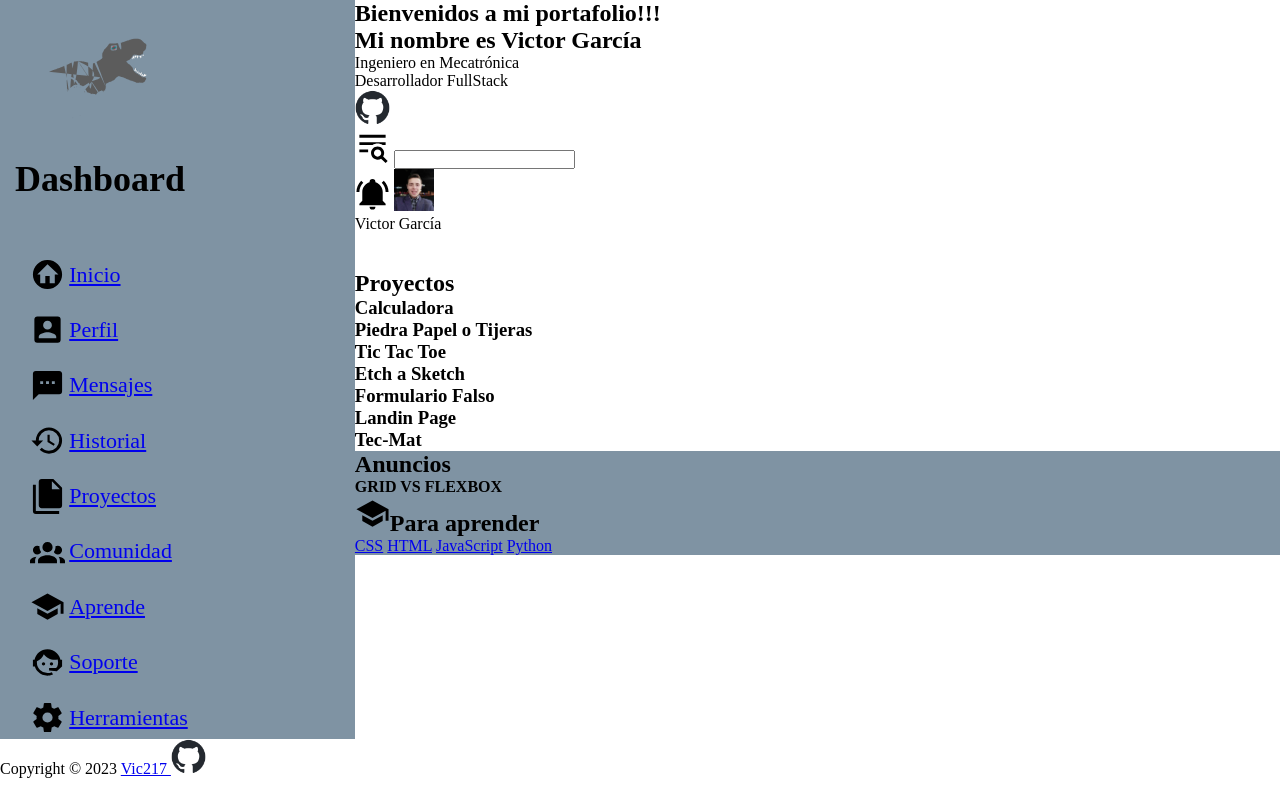
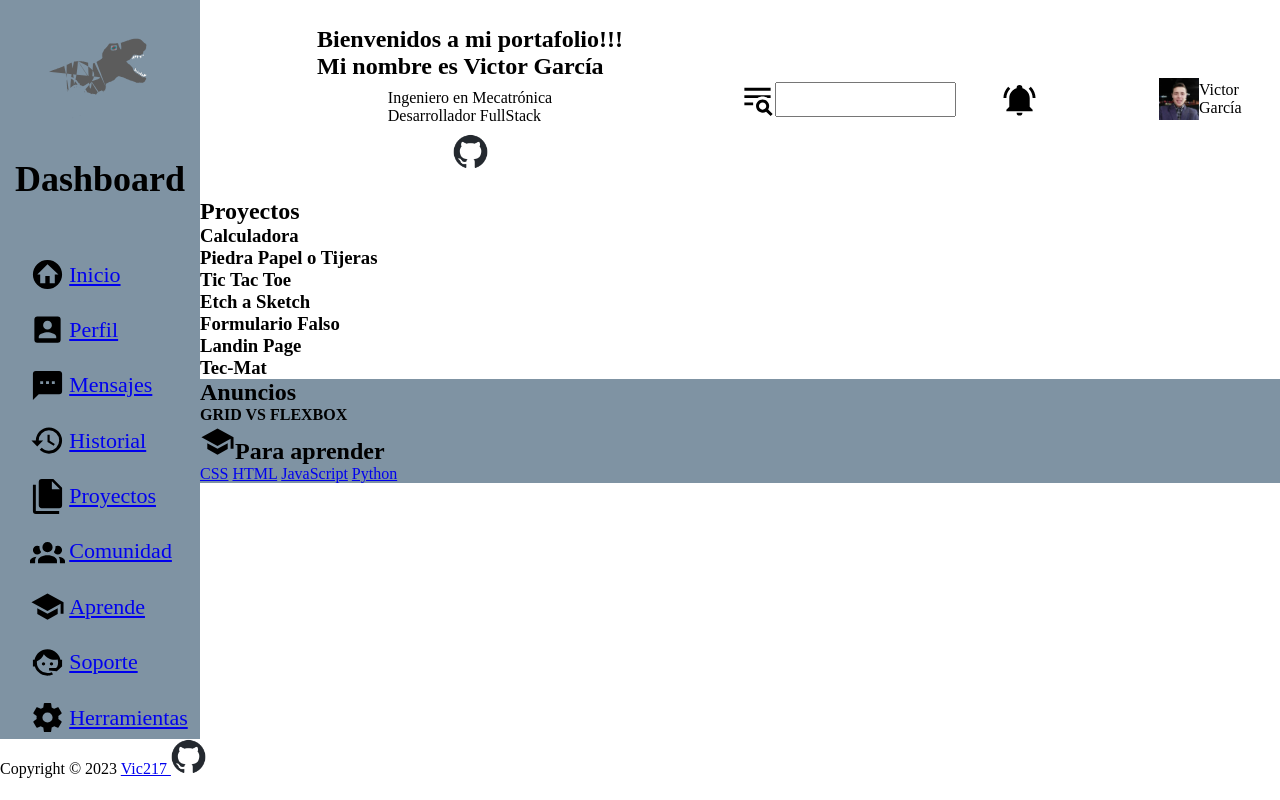
Before and after one commit to Vic217/DashBoard-Portafolio, a plain HTML site: page index.html in a window 1280 px wide. Drawn offline with Linux system fonts and the light colour scheme.

Commit message:
Ajuste la cabecera y cambie las llamadas por id

```diff
--- a/styles.css
+++ b/styles.css
@@ -16,9 +16,9 @@ main {
     "footer footer footer footer footer";
 }
 
-aside {
+/*Sidebar*/
+#contenedor-sidebar {
     grid-area: aside;
-    background-color: color-mix(in hsl, #727c86 65%, #1c8099 15%);
 }
 
 #contenedor-sidebar {
@@ -50,14 +50,51 @@ aside {
     padding-bottom: 20px;
 }
 
-header {
+/*Header*/
+#contenedor-cabecera {
     grid-area: header;
+    display: grid;
+    grid-template-columns: 1fr 1fr;
+    align-items: center;
 }
 
-article {
+#contenedor-presentación {
+    display: grid;
+    grid-template-rows: 1fr 1fr;
+    align-items: center;
+    justify-items: center;
+}
+
+#contenedor-cabecera > nav {
+    display: grid;
+    grid-template-columns: .5fr 1fr;
+    align-content: space-between;
+    align-items: center;
+    justify-items: center;
+}
+
+form {
+    display: grid;
+    grid-template-columns: 1fr 1fr;
+    justify-items: end;
+}
+
+#contenedor-noti {
+    display: grid;
+    grid-template-columns: 1fr 2fr 1fr;
+    align-items: center;
+    justify-items: end;
+}
+
+/*Contenido*/
+#contenedor-contenido {
     grid-area: article;
 }
 
-footer {
+#contenedor-footer {
     grid-area: footer;
 }
+
+aside {
+    background-color: color-mix(in hsl, #727c86 65%, #1c8099 15%);
+}
```
